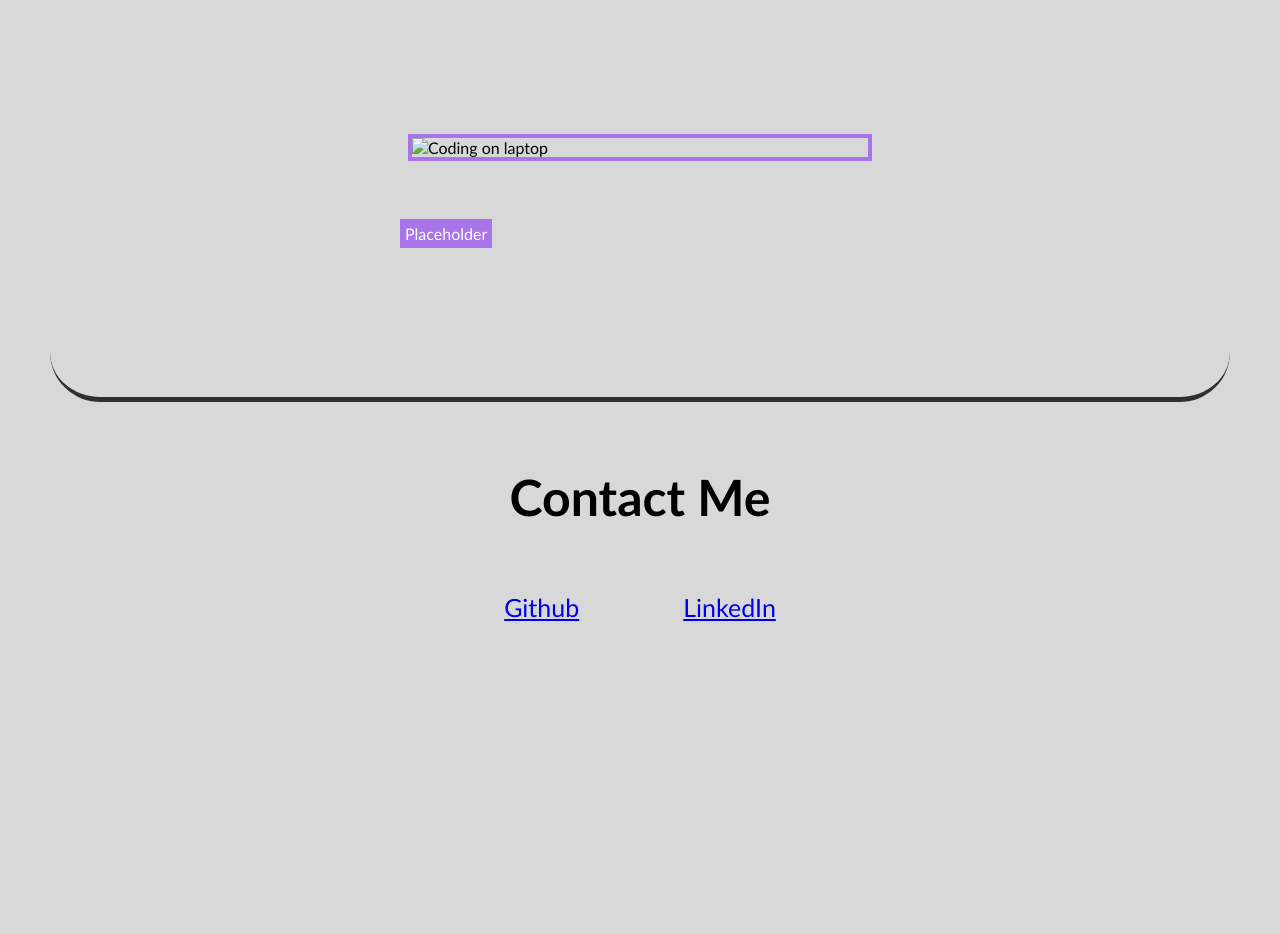
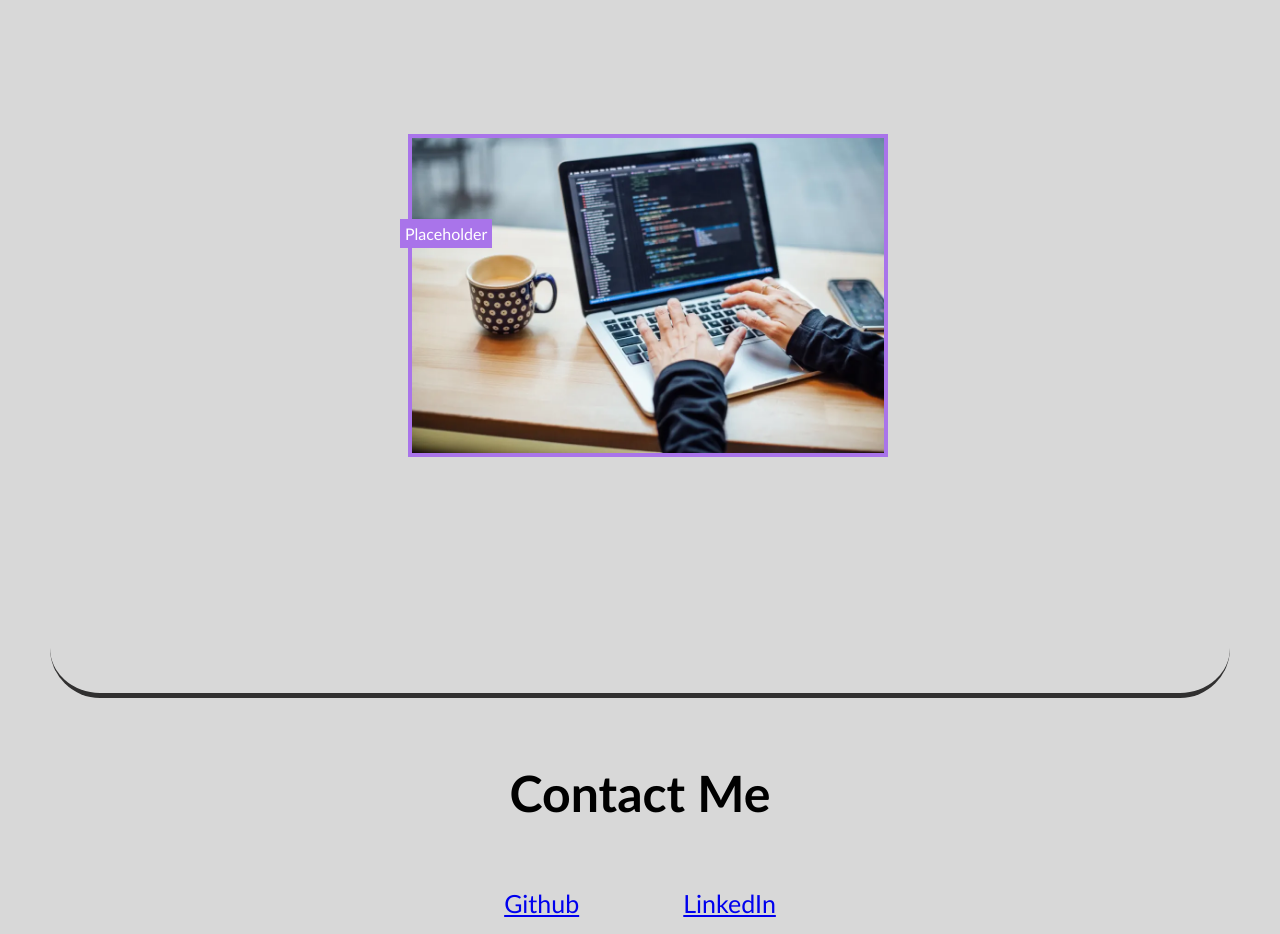
Before and after one commit to hajiru/professional-portfolio-hw, a plain HTML site: page index.html in a window 1280 px wide. Shown: the part 3140-4074 px from the top of the page. Before the commit the page ends 3812 px from the top, so only its background shows below. Drawn offline with Linux system fonts and the light colour scheme.

Commit message:
changed an img name in html

```diff
--- a/assets/css/style.css
+++ b/assets/css/style.css
@@ -50,10 +50,6 @@ body {
   padding: 15px;
   background-color: var(--lightBackground);
   border-radius: 20px;
-}
-
-.button:hover {
-
 }
 
 .aboutMe {
--- a/index.html
+++ b/index.html
@@ -82,7 +82,7 @@
                         <div class="placeholder">
                             <img
                                 class="smallImg"
-                                src="./assets/images/laptop coding.jpeg"        alt="Coding on laptop"
+                                src="./assets/images/laptop-coding.jpeg"        alt="Coding on laptop"
                             />
                             <p class="smallTextBlock4">Placeholder</p>
                         </div>
```
